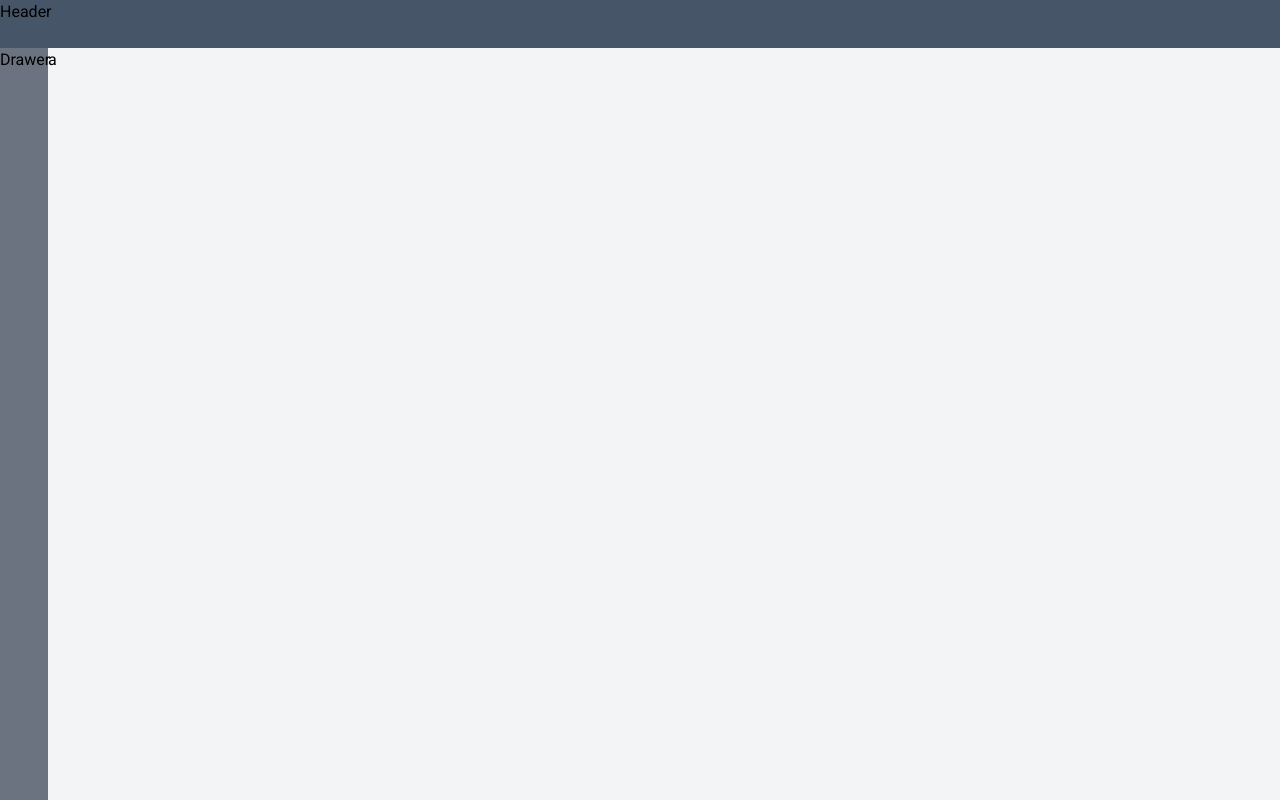
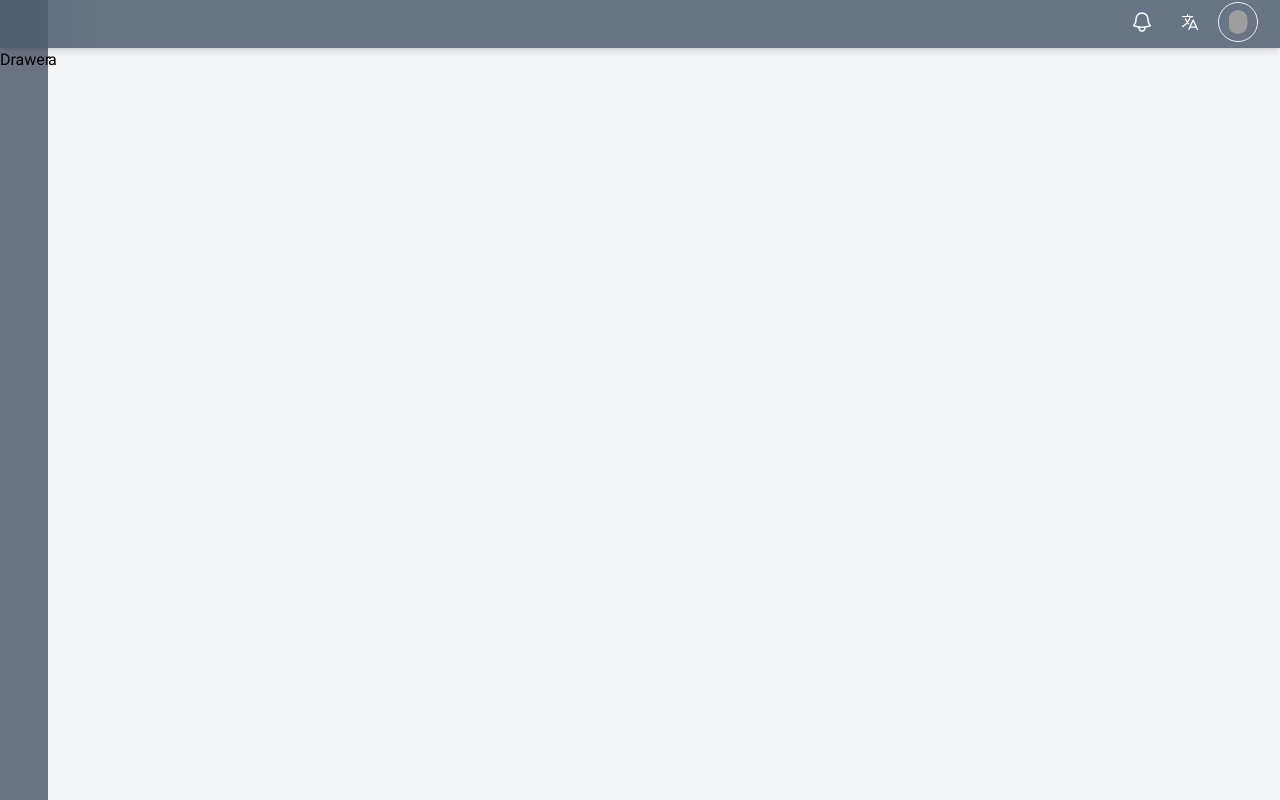
Before and after one commit to tomo-local/tasks-app, a Next.js app: page / in a window 1280 px wide. Built offline with nearby package versions, Linux system fonts and the light colour scheme; grey boxes are pictures that could not be loaded.

Commit message:
add header components

```diff
--- a/public/locales/en.ts
+++ b/public/locales/en.ts
@@ -1,6 +1,10 @@
 import { I18n } from '@/types/i18n'
 
 const en: I18n = {
+  language: {
+    japanese: 'Japanese',
+    english: 'English',
+  },
   home: 'home',
   error: {
     notEntered: 'Please enter a ',
--- a/public/locales/ja.ts
+++ b/public/locales/ja.ts
@@ -1,6 +1,10 @@
 import { I18n } from '@/types/i18n'
 
 const ja: I18n = {
+  language: {
+    japanese: "日本語",
+    english: "英語"
+  },
   home: 'ホーム',
   error: {
     notEntered: 'を入力してください',
--- /dev/null
+++ b/src/components/common/avatar/AvatarBase.tsx
@@ -0,0 +1,7 @@
+import React from 'react'
+
+export default function AvatarBase() {
+  return (
+    <div>AvatarBase</div>
+  )
+}
--- a/src/components/common/layouts/Header.tsx
+++ b/src/components/common/layouts/Header.tsx
@@ -1,5 +1,23 @@
+import Typography from '@material-tailwind/react/components/Typography'
+import Navbar from '@material-tailwind/react/components/Navbar'
+import Input from '@material-tailwind/react/components/Input'
+
+import LocaleSelect from '@/components/common/layouts/header/LocaleSelect'
+import NotificationMenu from '@/components/common/layouts/header/NotificationMenu'
+import UserMenu from '@/components/common/layouts/header/UserMenu'
+
 export default function Header() {
   return (
-    <div className="absolute top-0 w-full h-12 z-header bg-main">Header</div>
+    <Navbar className="absolute top-0 h-12 max-w-full px-4 py-0 border-0 rounded-none z-header bg-main">
+      <div className="flex h-full">
+        <div className="flex-none w-20" />
+        <div className=" grow" />
+        <div className="flex flex-none">
+          <NotificationMenu />
+          <LocaleSelect />
+          <UserMenu />
+        </div>
+      </div>
+    </Navbar>
   )
 }
--- /dev/null
+++ b/src/components/common/layouts/header/LocaleSelect.tsx
@@ -0,0 +1,46 @@
+
+import { useRouter } from 'next/router'
+import Link from 'next/link'
+
+
+import {
+  Menu,
+  MenuHandler,
+  MenuList,
+  MenuItem
+} from '@material-tailwind/react/components/Menu'
+import IconButton from '@material-tailwind/react/components/IconButton'
+
+import LanguageIcon from '@heroicons/react/24/outline/LanguageIcon'
+
+import useLocale from '@/hooks/useLocale';
+
+
+export default function LocaleSelect() {
+  const { t } = useLocale()
+  const router = useRouter()
+
+  return (
+    <div className="w-12">
+      <Menu>
+        <MenuHandler>
+          <IconButton
+            variant="text"
+            color="white"
+            className="m-0.5 rounded-full hover:border"
+          >
+            <LanguageIcon className="w-5 h-5" />
+          </IconButton>
+        </MenuHandler>
+        <MenuList>
+          <Link href={router.asPath} locale="en" passHref>
+            <MenuItem>{t.language.english}</MenuItem>
+          </Link>
+          <Link href={router.asPath} locale="ja" passHref>
+            <MenuItem>{t.language.japanese}</MenuItem>
+          </Link>
+        </MenuList>
+      </Menu>
+    </div>
+  )
+}
--- /dev/null
+++ b/src/components/common/layouts/header/NotificationMenu.tsx
@@ -0,0 +1,17 @@
+import IconButton from '@material-tailwind/react/components/IconButton'
+
+import BellIcon from '@heroicons/react/24/outline/BellIcon'
+
+export default function NotificationMenu() {
+  return (
+    <div className="w-12">
+      <IconButton
+        variant="text"
+        color="white"
+        className="m-0.5 rounded-full hover:border"
+      >
+        <BellIcon className="w-6 h-6" />
+      </IconButton>
+    </div>
+  )
+}
--- /dev/null
+++ b/src/components/common/layouts/header/UserMenu.tsx
@@ -0,0 +1,31 @@
+import {
+  Menu,
+  MenuHandler,
+  MenuList,
+  MenuItem,
+} from '@material-tailwind/react/components/Menu'
+import IconButton from '@material-tailwind/react/components/IconButton'
+import Avatar from '@material-tailwind/react/components/Avatar'
+
+export default function UserMenu() {
+  return (
+    <div className="w-12 ">
+      <Menu>
+        <MenuHandler>
+          <IconButton
+            variant="text"
+            color="white"
+            className="m-0.5 rounded-full border"
+          >
+            <Avatar src="/img/face-2.jpg" alt="avatar" className="w-6 h-6" />
+          </IconButton>
+        </MenuHandler>
+        <MenuList className="w-[320px] left-[550px]">
+          <MenuItem className="w-40">Menu Item 1</MenuItem>
+          <MenuItem className="w-40">Menu Item 2</MenuItem>
+          <MenuItem className="w-40">Menu Item 3</MenuItem>
+        </MenuList>
+      </Menu>
+    </div>
+  )
+}
--- a/src/types/i18n.d.ts
+++ b/src/types/i18n.d.ts
@@ -1,4 +1,8 @@
 export type I18n = {
+  language: {
+    japanese: string
+    english: string
+ }
   home: string
   error: {
     notEntered: string
```
